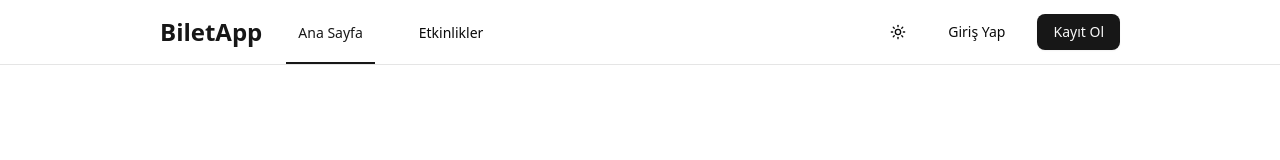
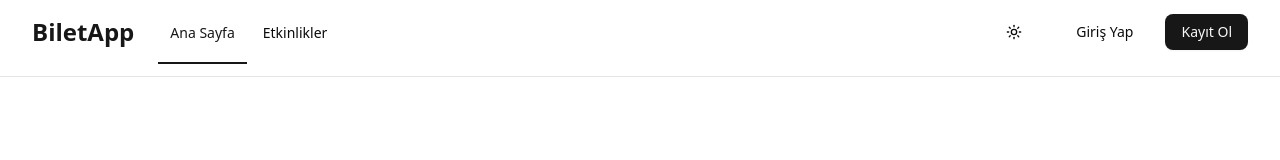
Before and after one commit to emirhann46/frontend, a Next.js app: page / in a window 1280 px wide. Shown: the top 160 px of the page. Built offline with nearby package versions, Linux system fonts and the light colour scheme.

Commit message:
Navbar bileşeninde yönlendirme yöntemi güncellendi, CSS dosyasına yeni kaydırıcı stilleri eklendi ve tema değiştirici bileşenindeki gereksiz sınıf kaldırıldı.

```diff
--- a/app/components/layout/navbar.tsx
+++ b/app/components/layout/navbar.tsx
@@ -42,7 +42,7 @@ export function Navbar() {
   const handleLogout = () => {
     logout();
     // Çıkış yapıldıktan sonra ana sayfaya yönlendir
-    window.location.href = "/";
+    router.push("/");
   };
 
   // Kullanıcı bilgilerini manuel olarak yenile
@@ -111,7 +111,6 @@ export function Navbar() {
     }
   }
 
-  // Sayfa sunucu tarafında render ediliyorsa veya kullanıcı bilgileri henüz yüklenmemişse
   // sadece temel içeriği göster
   if (!isClient) {
     return (
@@ -134,7 +133,7 @@ export function Navbar() {
 
   return (
     <nav className="bg-background border-b border-border">
-      <div className="max-w-5xl mx-auto px-4 sm:px-6 lg:px-8">
+      <div className="mx-auto pb-3 overflow-x-auto scrollbar-wrapper px-4 sm:px-6 lg:px-8">
         <div className="flex justify-between h-16">
           <div className="flex">
             <div className="flex-shrink-0 flex items-center">
@@ -147,7 +146,7 @@ export function Navbar() {
                 <Link
                   key={link.href}
                   href={link.href}
-                  className={`inline-flex justify-center items-center px-3 pt-1 border-b-2 text-sm font-medium cursor-pointer ${pathname === link.href
+                  className={`inline-flex justify-center items-center px-3 lg:mr-1 pt-1 border-b-2 text-sm font-medium cursor-pointer ${pathname === link.href
                     ? "border-primary text-primary"
                     : "border-transparent text-foreground hover:border-border hover:text-primary"
                     }`}
@@ -213,7 +212,7 @@ export function Navbar() {
         </div>
       </div>
 
-      {/* Mobile menu - Using the MobileMenu component */}
+      {/* Mobile menu ekran daralınca burası çalışcak */}
       <MobileMenu
         isOpen={mobileMenuOpen}
         navLinks={navLinks}
--- a/app/components/theme/theme-switcher.tsx
+++ b/app/components/theme/theme-switcher.tsx
@@ -16,9 +16,9 @@ export function ThemeSwitcher() {
   return (
     <DropdownMenu>
       <DropdownMenuTrigger asChild>
-        <Button variant="ghost" size="icon">
+        <Button variant="ghost" size="icon" className="">
           <Sun className="h-[1.2rem] w-[1.2rem] rotate-0 scale-100 transition-all dark:-rotate-90 dark:scale-0" />
-          <Moon className="absolute h-[1.2rem] w-[1.2rem] rotate-90 scale-0 transition-all dark:rotate-0 dark:scale-100" />
+          <Moon className=" h-[1.2rem] w-[1.2rem] rotate-90 scale-0 transition-all dark:rotate-0 dark:scale-100" />
           <Palette className="absolute h-[1.2rem] w-[1.2rem] rotate-90 scale-0 transition-all pink:rotate-0 pink:scale-100 green:rotate-0 green:scale-100 yellow:rotate-0 yellow:scale-100 blue:rotate-0 blue:scale-100 black:rotate-0 black:scale-100 white:rotate-0 white:scale-100" />
           <span className="sr-only">Tema Değiştir</span>
         </Button>
--- a/app/globals.css
+++ b/app/globals.css
@@ -127,3 +127,11 @@
     @apply bg-background text-foreground;
   }
 }
+.scrollbar-wrapper::-webkit-scrollbar {
+  height: 8px; /* Yatay scrollbar yüksekliği */
+}
+
+.scrollbar-wrapper::-webkit-scrollbar-thumb {
+  background: #888;
+  border-radius: 4px;
+}
```
